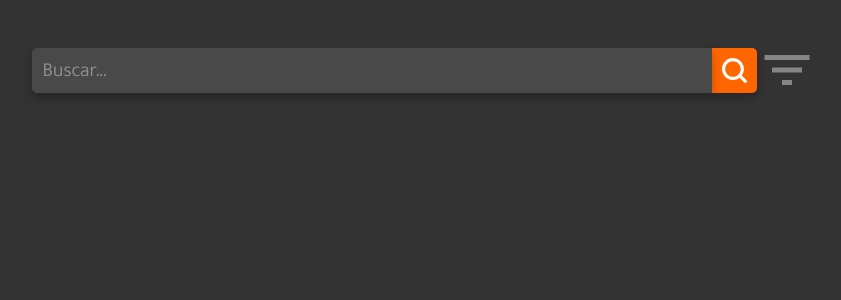
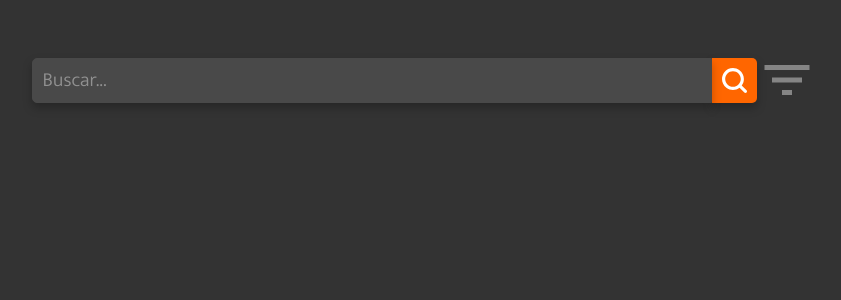
Before and after one commit to thayM/TCC_Amazing-Custom, a PHP site: page /appAdmin/home.php in a window 1280 px wide. Shown: the part 85-385 px from the top of the page, without its empty margins (216-1057 px from the left). Run offline with PHP 8.4, Linux system fonts and the light colour scheme; data that the repository does not hold is empty; some libraries are stand-ins or nearby versions.

Commit message:
ajuste css page home Admin

```diff
--- a/Admin/appAdmin/home.php
+++ b/Admin/appAdmin/home.php
@@ -11,7 +11,6 @@ $listPeds = $stmt->fetchAll(PDO::FETCH_OBJ);
 
 foreach($listPeds as $pedidos){
   $cod = $pedidos->cod_ped;
-  echo $cod;
   $sql = "SELECT * FROM pedido_produto pp INNER JOIN produto p INNER JOIN modelo m INNER JOIN fragrancia f ON pp.fkcod_prod = p.cod_prod AND p.fkcod_frag = f.cod_frag AND p.fkcod_modelo = m.cod_modelo WHERE pp.fkcod_ped = :cod";
   $stmt = $conn->prepare($sql);
   $stmt->bindValue(":cod", $cod);
--- a/Admin/assets/css/style_home.css
+++ b/Admin/assets/css/style_home.css
@@ -1,6 +1,6 @@
 /* Pesquisa */
 .search{
-  margin: 40px 0;
+  margin: 50px 30px;
   display: flex;
   justify-content: center;
 }
--- a/assets/css/style_rastreamento.css
+++ b/assets/css/style_rastreamento.css
@@ -1,5 +1,5 @@
 main{
-    margin: 0px 40;
+    margin: 0 40px;
 }
 
 .card-pedidos{
```
